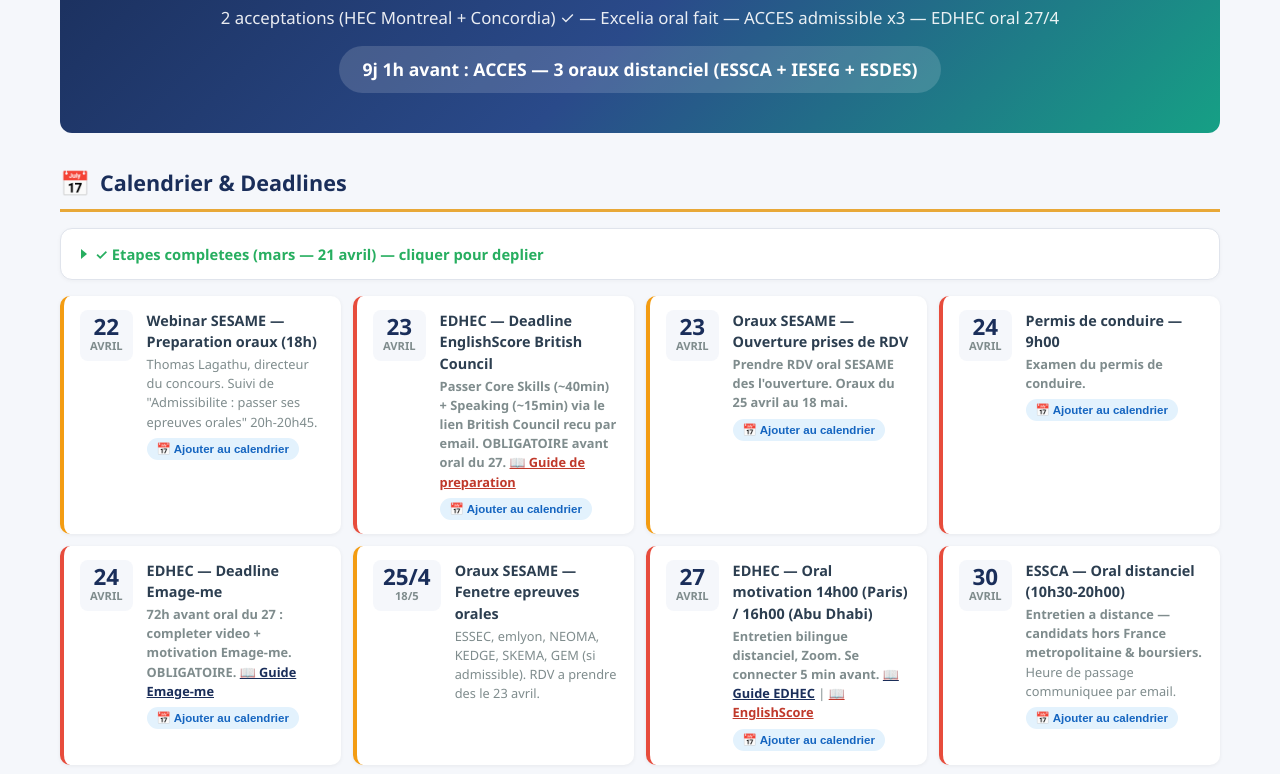
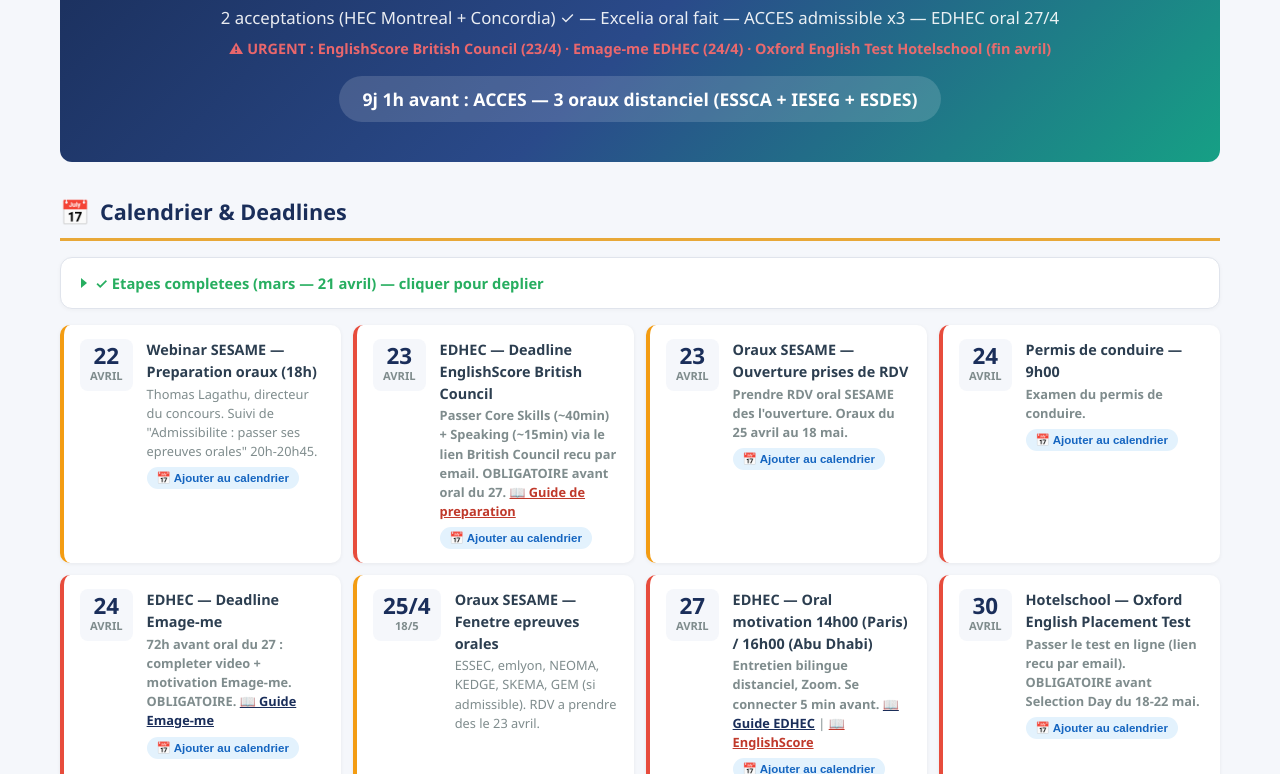
Before and after one commit to flav256/paola-postbac, a plain HTML site: page index.html in a window 1280 px wide. Shown: the part 174-948 px from the top of the page. Drawn offline with Linux system fonts and the light colour scheme.

Commit message:
Add urgency subtitle (EnglishScore 23/4, Emage-me 24/4, Oxford Test fin avril) + Oxford cal event

```diff
--- a/index.html
+++ b/index.html
@@ -359,6 +359,7 @@
 <div class="hero">
   <h1>Orientation Post-Bac 2026</h1>
   <p>2 acceptations (HEC Montreal + Concordia) &#10003; &mdash; Excelia oral fait &mdash; ACCES admissible x3 &mdash; EDHEC oral 27/4</p>
+  <p style="margin-top:8px;font-size:0.9rem;color:#ff6b6b;font-weight:600;">&#9888; URGENT : EnglishScore British Council (23/4) &middot; Emage-me EDHEC (24/4) &middot; Oxford English Test Hotelschool (fin avril)</p>
   <div class="countdown" id="countdown"></div>
 </div>
 
@@ -420,6 +421,11 @@
     <div class="cal-event urgent">
       <div class="cal-date"><div class="day">27</div><div class="month">Avril</div></div>
       <div class="cal-info"><h4>EDHEC — Oral motivation 14h00 (Paris) / 16h00 (Abu Dhabi)</h4><p><strong>Entretien bilingue distanciel, Zoom. Se connecter 5 min avant.</strong> <a href="prep-edhec-tabs.html" style="color:#1a2e5a;font-weight:700;">&#128214; Guide EDHEC</a> | <a href="prep-englishscore.html" style="color:#c0392b;font-weight:700;">&#128214; EnglishScore</a></p><button class="cal-ics" onclick="downloadIcs('20260427T140000','20260427T150000','EDHEC - Oral motivation bilingue','Entretien bilingue distanciel Zoom 14h Paris / 16h Abu Dhabi. Se connecter 5 min en avance.')">&#128197; Ajouter au calendrier</button></div>
+    </div>
+    <!-- fin avril -->
+    <div class="cal-event urgent">
+      <div class="cal-date"><div class="day">30</div><div class="month">Avril</div></div>
+      <div class="cal-info"><h4>Hotelschool — Oxford English Placement Test</h4><p><strong>Passer le test en ligne (lien recu par email). OBLIGATOIRE avant Selection Day du 18-22 mai.</strong></p><button class="cal-ics" onclick="downloadIcs('20260430T090000','20260430T120000','Hotelschool - Oxford English Placement Test','Passer Oxford English Placement Test en ligne. Lien par email. Obligatoire avant Selection Day.')">&#128197; Ajouter au calendrier</button></div>
     </div>
     <!-- 30 avril — 3 oraux ACCES separes -->
     <div class="cal-event urgent">
```
